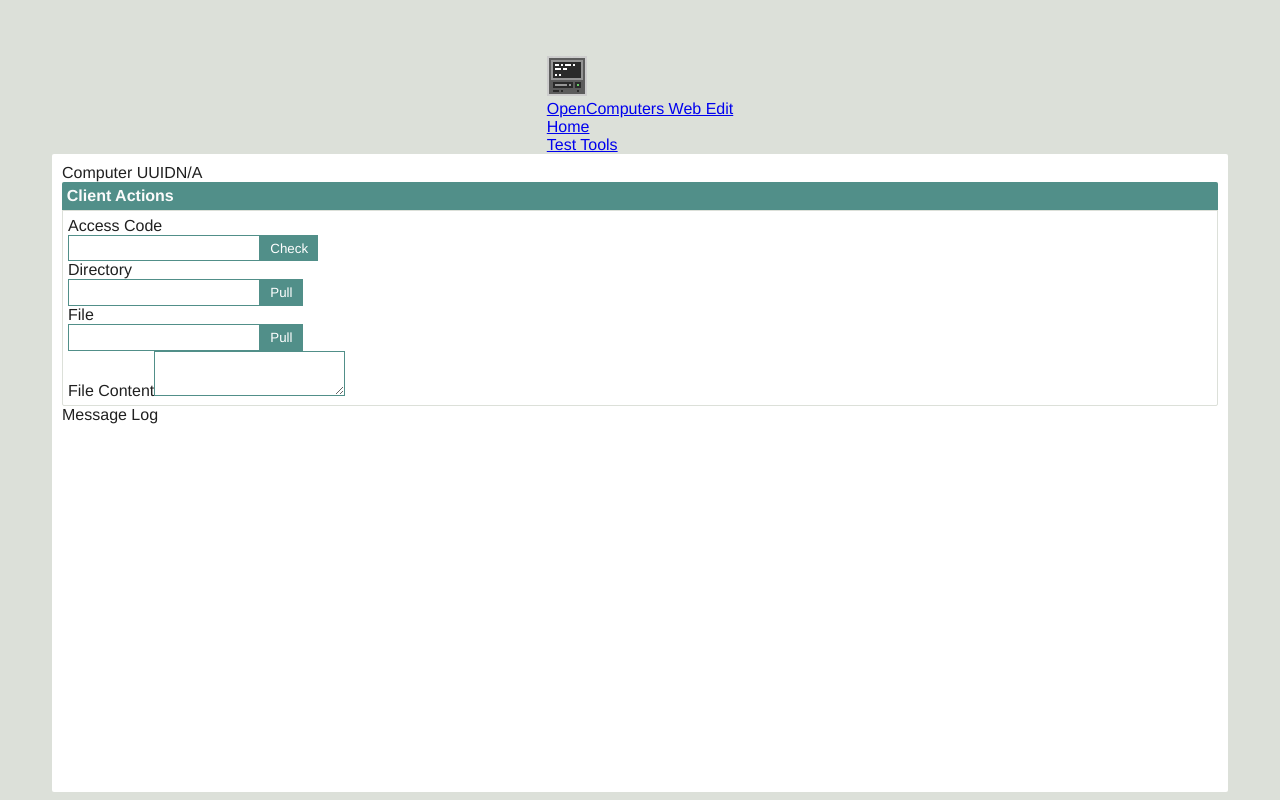
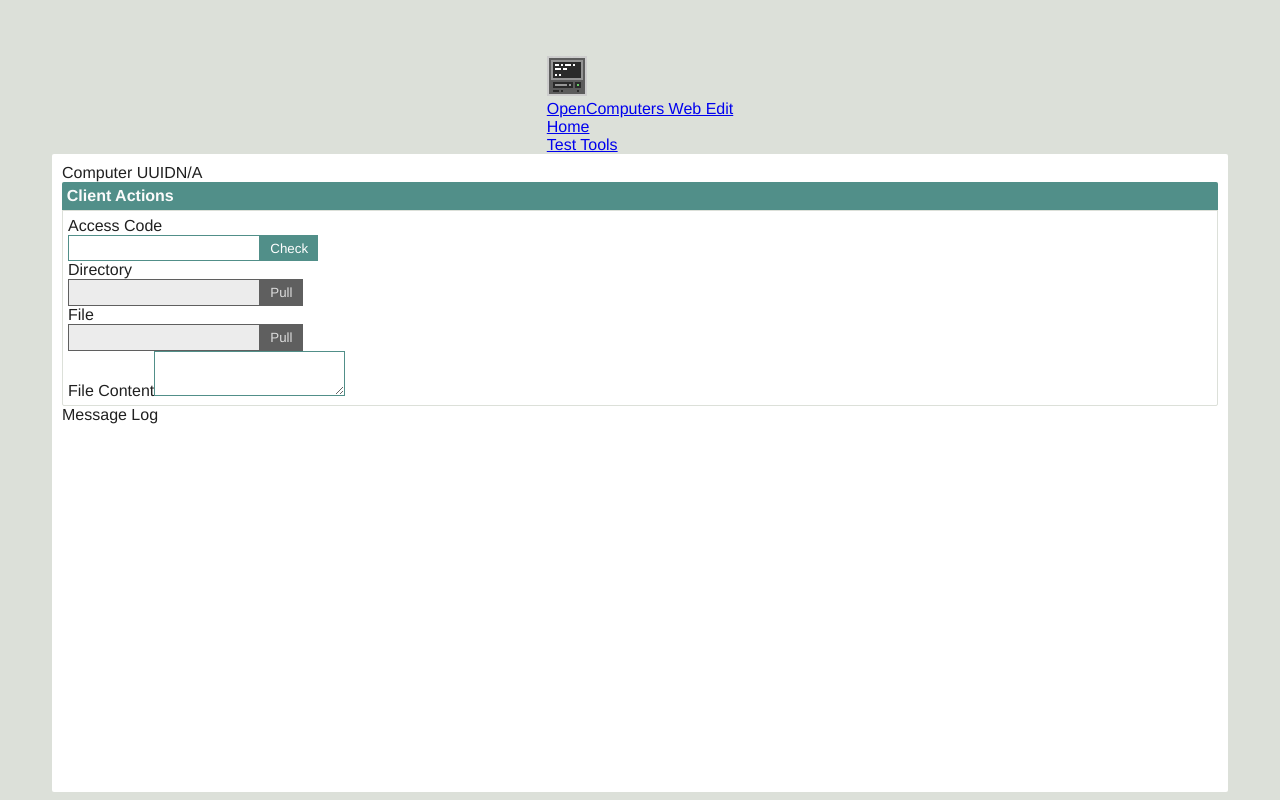
Before and after one commit to BiohazardStuff/opencomputers-web-edit, a React app in the folder Client/: page /test in a window 1280 px wide. Built offline with nearby package versions, Linux system fonts and the light colour scheme; no server answers.

Commit message:
Add input disabled state to only allow pull actions once connection is confirmed

```diff
--- a/Client/src/components/interface/inline-button-field/InlineButtonField.tsx
+++ b/Client/src/components/interface/inline-button-field/InlineButtonField.tsx
@@ -1,6 +1,6 @@
 import { Component, createRef, ReactNode, RefObject } from "react";
 import * as React from "react";
-import { v4 as uuidv4} from "uuid";
+import { v4 as uuidv4 } from "uuid";
 
 import * as styles from "./InlineButtonField.module.scss";
 
@@ -8,6 +8,7 @@ import LabeledElement from "../labeled-element/LabeledElement";
 
 interface props {
   label?: string,
+  disabled?: boolean,
 
   buttonLabel: string,
   onSubmit?: (value: string, event: React.MouseEvent<HTMLButtonElement, MouseEvent>) => void,
@@ -30,8 +31,18 @@ export default class InlineButtonField extends Component<props> {
   public render(): ReactNode {
     const node: ReactNode = (
       <div className={ styles.inlineButtonField }>
-        <input id={ this._inputId } ref={ this._inputReference } onKeyUp={ this.onInputKeyUp } />
-        <button type="button" ref={ this._buttonReference } onClick={ this.onButtonClick }>
+        <input
+          id={ this._inputId }
+          ref={ this._inputReference }
+          onKeyUp={ this.onInputKeyUp }
+          disabled={ this.props.disabled }
+        />
+        <button
+          type="button"
+          ref={ this._buttonReference }
+          onClick={ this.onButtonClick }
+          disabled={ this.props.disabled }
+        >
           { this.props.buttonLabel }
         </button>
       </div>
--- a/Client/src/components/page/test/Test.tsx
+++ b/Client/src/components/page/test/Test.tsx
@@ -8,11 +8,19 @@ import Fieldset from "../../interface/fieldset/Fieldset";
 import LabeledElement from "../../interface/labeled-element/LabeledElement";
 import InlineButtonField from "../../interface/inline-button-field/InlineButtonField";
 
-export default class Test extends ContextComponent {
+interface state {
+  pullDisabled: boolean,
+}
+
+export default class Test extends ContextComponent<any, state> {
   private readonly _uuidOutput: RefObject<HTMLSpanElement>;
 
   constructor(props: ComponentProps<any>) {
     super(props);
+
+    this.state = {
+      pullDisabled: true,
+    };
 
     this._uuidOutput = React.createRef<HTMLSpanElement>();
   }
@@ -39,12 +47,14 @@ export default class Test extends ContextComponent {
             label="Directory"
             buttonLabel="Pull"
             onSubmit={ this.onDirectoryPathSubmit }
+            disabled={ this.state.pullDisabled }
           />
 
           <InlineButtonField
             label="File"
             buttonLabel="Pull"
             onSubmit={ this.onFilePathSubmit }
+            disabled={ this.state.pullDisabled }
           />
 
           <LabeledElement label="File Content" for="file-content">
@@ -61,6 +71,8 @@ export default class Test extends ContextComponent {
 
   private onUUIDChanged = (uuid: string|undefined): void => {
     console.log(`UUID changed to ${ uuid }`);
+
+    this.setState({pullDisabled: uuid === undefined});
 
     if (this._uuidOutput.current !== null) {
       this._uuidOutput.current.innerHTML = uuid || "N/A";
--- a/Client/src/css/interface.scss
+++ b/Client/src/css/interface.scss
@@ -35,9 +35,16 @@ input, textarea {
   outline: none;
   padding: 0.5em;
 
-  &:hover,
-  &:focus {
-    border-color: $secondary-color;
+  &:disabled {
+    background: $background-disabled;
+    border-color: $background-alt-color;
+  }
+
+  &:not(:disabled) {
+    &:hover,
+    &:focus {
+      border-color: $secondary-color;
+    }
   }
 }
 
--- a/Client/src/css/theme.scss
+++ b/Client/src/css/theme.scss
@@ -1,5 +1,6 @@
 $background-color: #dce0d9;
-$background-alt-color: #565f5b;
+$background-alt-color: #5f5f5f;
+$background-disabled: #ececec;
 
 $foreground-color: #202020;
 $foreground-color-light: #fbfbfb;
```
